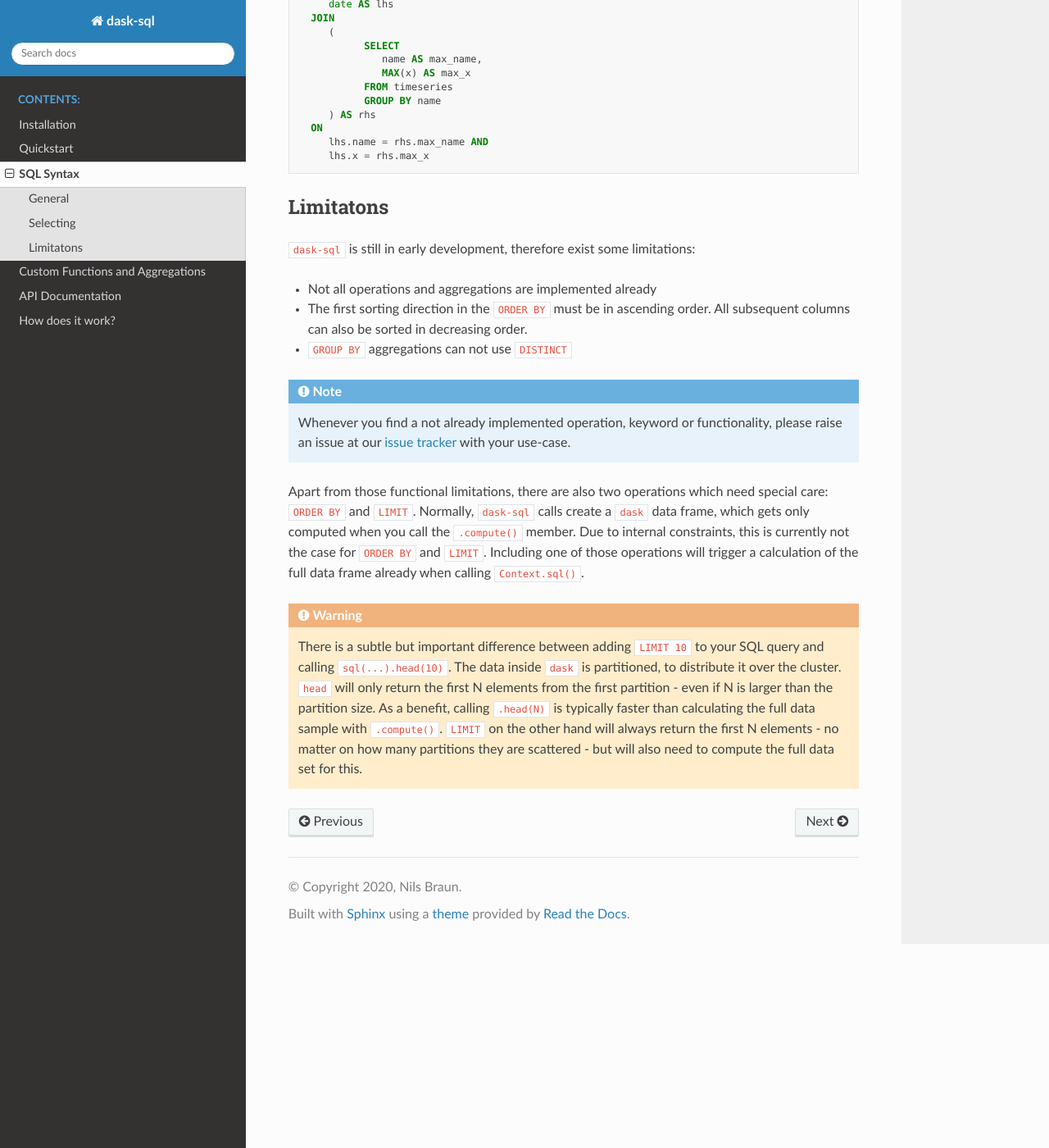
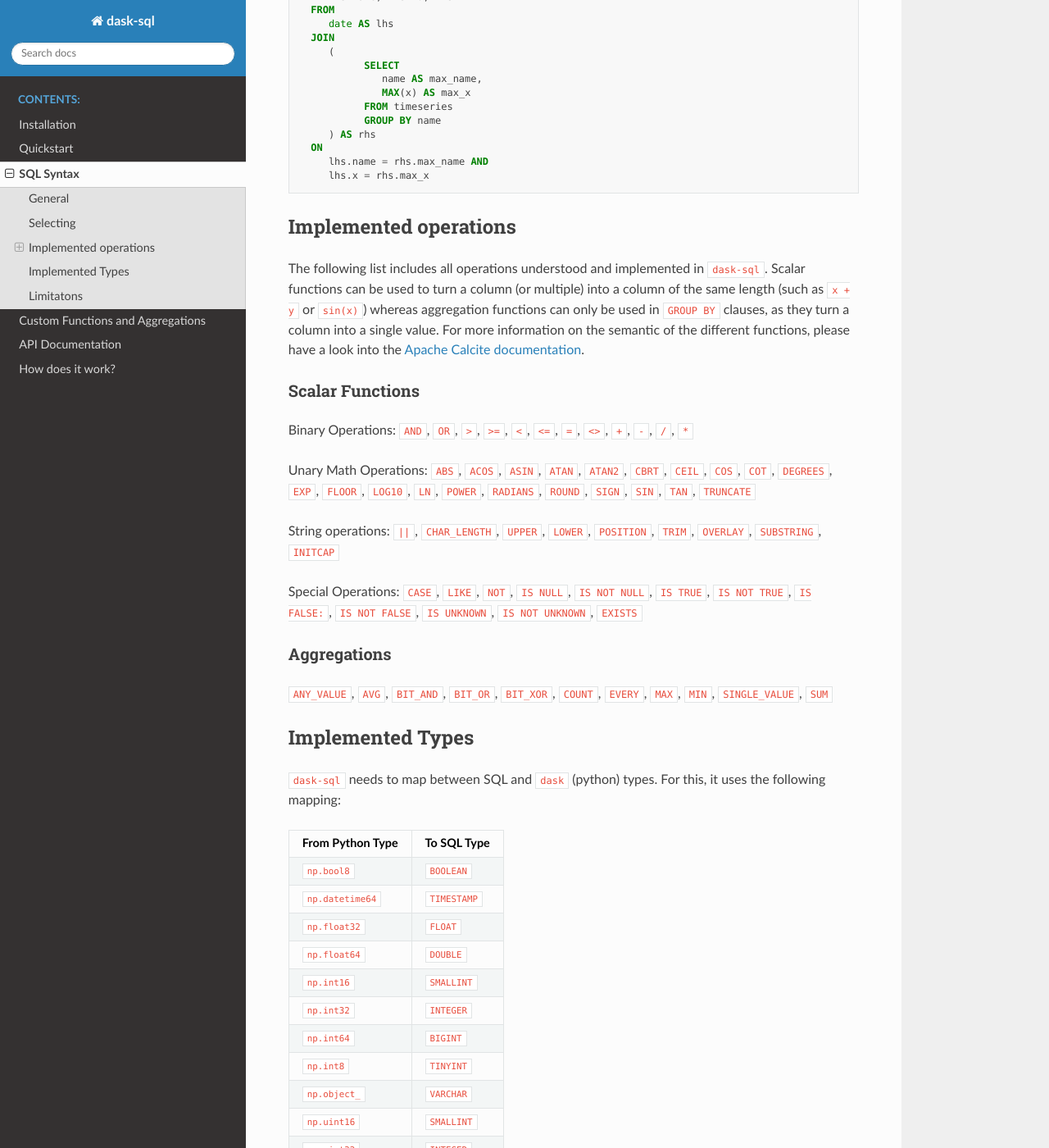
Before and after one commit to dask-contrib/dask-sql, a Sphinx documentation site: the page built from docs/pages/sql.rst, in a window 1280 px wide and 1400 px high, scrolled down 1285 px. Shown: the whole window at 82% size. Built offline with Sphinx 7.4.7 and the Read the Docs theme 2.0.0, drawn with Linux system fonts in a browser that asks for light colours; some of the changed text lies outside the part shown.

Commit message:
Improved documentation

```diff
--- a/docs/pages/custom.rst
+++ b/docs/pages/custom.rst
@@ -22,7 +22,7 @@ Example:
     c.register_function(f, "f", [("x", np.int64)], np.int64)
 
 The registration gives a name to the function and also adds type information on the input types and names, as well as the return type.
-All usual numpy types are supported.
+All usual numpy types (e.g. ``np.int64``) and pandas types (``Int64``) are supported.
 
 After registration, the function can be used as any other usual SQL function:
 
--- a/docs/pages/quickstart.rst
+++ b/docs/pages/quickstart.rst
@@ -79,7 +79,7 @@ Now you can go ahead and query the data with normal SQL!
     """)
     result.compute()
 
-``dask-sql`` understands some set of SQL commands, but there are still some missing.
+``dask-sql`` understands a large fraction of SQL commands, but there are still some missing.
 Have a look into the :ref:`sql` description for more information.
 
 .. note::
--- a/docs/pages/sql.rst
+++ b/docs/pages/sql.rst
@@ -5,7 +5,9 @@ SQL Syntax
 
 ``dask-sql`` understands SQL in postgreSQL syntax.
 So far, not every valid postgreSQL operator and keyword is already
-implemented in ``dask-sql``.
+implemented in ``dask-sql``, but a large fraction of it.
+Have a look into our `issue tracker <https://github.com/nils-braun/dask-sql/issues>`_
+to find out what is still missing.
 
 General
 -------
@@ -54,7 +56,7 @@ The typical ingredients of a ``SELECT`` are also possible in ``dask-sql``:
         s
     LIMIT 100
 
-Also joins and (complex) subqueries are possible:
+Also (all kind of) joins and (complex) subqueries are possible:
 
 .. code-block:: sql
 
@@ -73,6 +75,123 @@ Also joins and (complex) subqueries are possible:
       ON
          lhs.name = rhs.max_name AND
          lhs.x = rhs.max_x
+
+Implemented operations
+----------------------
+
+The following list includes all operations understood and implemented in ``dask-sql``.
+Scalar functions can be used to turn a column (or multiple) into a column of the same length (such as ``x + y`` or ``sin(x)``)
+whereas aggregation functions can only be used in ``GROUP BY`` clauses, as they
+turn a column into a single value.
+For more information on the semantic of the different functions, please have a look into the
+`Apache Calcite documentation <https://calcite.apache.org/docs/reference.html>`_.
+
+Scalar Functions
+~~~~~~~~~~~~~~~~
+
+Binary Operations: ``AND``, ``OR``, ``>``, ``>=``, ``<``, ``<=``, ``=``, ``<>``, ``+``, ``-``, ``/``, ``*``
+
+Unary Math Operations: ``ABS``, ``ACOS``, ``ASIN``, ``ATAN``, ``ATAN2``, ``CBRT``, ``CEIL``, ``COS``, ``COT``, ``DEGREES``, ``EXP``, ``FLOOR``, ``LOG10``, ``LN``, ``POWER``, ``RADIANS``, ``ROUND``, ``SIGN``, ``SIN``, ``TAN``, ``TRUNCATE``
+
+String operations: ``||``, ``CHAR_LENGTH``, ``UPPER``, ``LOWER``, ``POSITION``, ``TRIM``, ``OVERLAY``, ``SUBSTRING``, ``INITCAP``
+
+Special Operations: ``CASE``, ``LIKE``, ``NOT``, ``IS NULL``, ``IS NOT NULL``, ``IS TRUE``, ``IS NOT TRUE``, ``IS FALSE:``, ``IS NOT FALSE``, ``IS UNKNOWN``, ``IS NOT UNKNOWN``, ``EXISTS``
+
+Aggregations
+~~~~~~~~~~~~
+
+``ANY_VALUE``, ``AVG``, ``BIT_AND``, ``BIT_OR``, ``BIT_XOR``, ``COUNT``, ``EVERY``, ``MAX``, ``MIN``, ``SINGLE_VALUE``, ``SUM``
+
+Implemented Types
+-----------------
+
+``dask-sql`` needs to map between SQL and ``dask`` (python) types.
+For this, it uses the following mapping:
+
++-----------------------+----------------+
+| From Python Type      | To SQL Type    |
++=======================+================+
+| ``np.bool8``          |  ``BOOLEAN``   |
++-----------------------+----------------+
+| ``np.datetime64``     |  ``TIMESTAMP`` |
++-----------------------+----------------+
+| ``np.float32``        |  ``FLOAT``     |
++-----------------------+----------------+
+| ``np.float64``        |  ``DOUBLE``    |
++-----------------------+----------------+
+| ``np.int16``          |  ``SMALLINT``  |
++-----------------------+----------------+
+| ``np.int32``          |  ``INTEGER``   |
++-----------------------+----------------+
+| ``np.int64``          |  ``BIGINT``    |
++-----------------------+----------------+
+| ``np.int8``           |  ``TINYINT``   |
++-----------------------+----------------+
+| ``np.object_``        |  ``VARCHAR``   |
++-----------------------+----------------+
+| ``np.uint16``         |  ``SMALLINT``  |
++-----------------------+----------------+
+| ``np.uint32``         |  ``INTEGER``   |
++-----------------------+----------------+
+| ``np.uint64``         |  ``BIGINT``    |
++-----------------------+----------------+
+| ``np.uint8``          |  ``TINYINT``   |
++-----------------------+----------------+
+| ``pd.BooleanDtype``   |  ``BOOLEAN``   |
++-----------------------+----------------+
+| ``pd.Int16Dtype``     |  ``SMALLINT``  |
++-----------------------+----------------+
+| ``pd.Int32Dtype``     |  ``INTEGER``   |
++-----------------------+----------------+
+| ``pd.Int64Dtype``     |  ``BIGINT``    |
++-----------------------+----------------+
+| ``pd.Int8Dtype``      |  ``TINYINT``   |
++-----------------------+----------------+
+| ``pd.StringDtype``    |  ``VARCHAR``   |
++-----------------------+----------------+
+| ``pd.UInt16Dtype``    |  ``SMALLINT``  |
++-----------------------+----------------+
+| ``pd.UInt32Dtype``    |  ``INTEGER``   |
++-----------------------+----------------+
+| ``pd.UInt64Dtype``    |  ``BIGINT``    |
++-----------------------+----------------+
+| ``pd.UInt8Dtype``     |  ``TINYINT``   |
++-----------------------+----------------+
+
++-------------------+-----------------------------+
+| From SQL Type     | To Python Type              |
++===================+=============================+
+| ``BIGINT``        |    ``pd.Int64Dtype``        |
++-------------------+-----------------------------+
+| ``BOOLEAN``       |    ``pd.BooleanDtype``      |
++-------------------+-----------------------------+
+| ``CHAR(*)``       |    ``pd.StringDtype``       |
++-------------------+-----------------------------+
+| ``DATE``          |    ``np.dtype("<M8[ns]")``  |
++-------------------+-----------------------------+
+| ``DECIMAL(*)``    |    ``np.float64``           |
++-------------------+-----------------------------+
+| ``DOUBLE``        |    ``np.float64``           |
++-------------------+-----------------------------+
+| ``FLOAT``         |    ``np.float32``           |
++-------------------+-----------------------------+
+| ``INTEGER``       |    ``pd.Int32Dtype()``      |
++-------------------+-----------------------------+
+| ``INTERVAL``      |    ``np.dtype("<m8[ns]")``  |
++-------------------+-----------------------------+
+| ``SMALLINT``      |    ``pd.Int16Dtype()``      |
++-------------------+-----------------------------+
+| ``TIME(*)``       |    ``np.dtype("<M8[ns]")``  |
++-------------------+-----------------------------+
+| ``TIMESTAMP(*)``  |    ``np.dtype("<M8[ns]")``  |
++-------------------+-----------------------------+
+| ``TINYINT``       |    ``pd.Int8Dtype``         |
++-------------------+-----------------------------+
+| ``VARCHAR``       |    ``pd.StringDtype``       |
++-------------------+-----------------------------+
+| ``VARCHAR(*)``    |    ``pd.StringDtype``       |
++-------------------+-----------------------------+
+
 
 Limitatons
 ----------
```
Also changed, not shown: docs/index.rst (+5 -5 lines).
